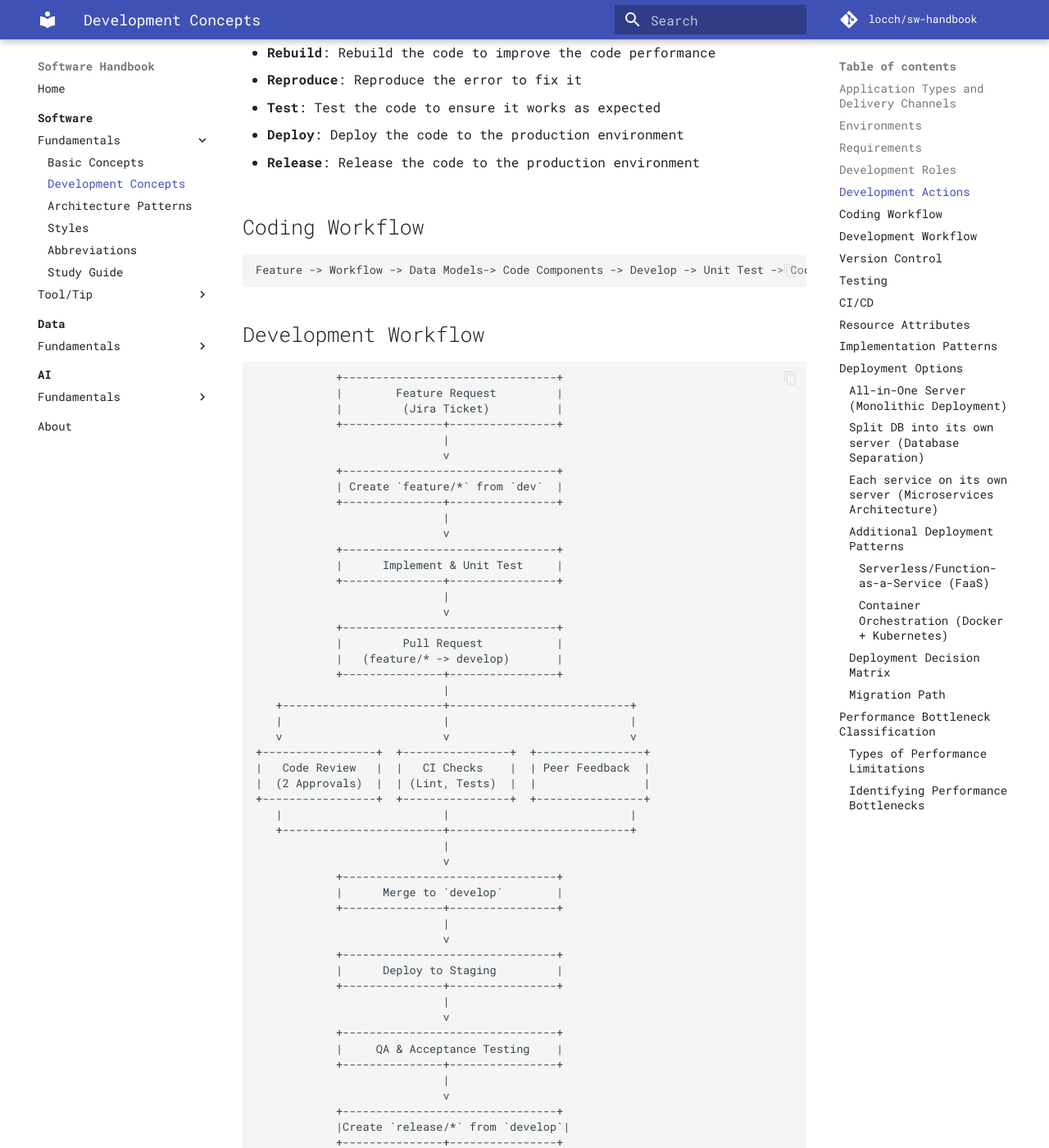
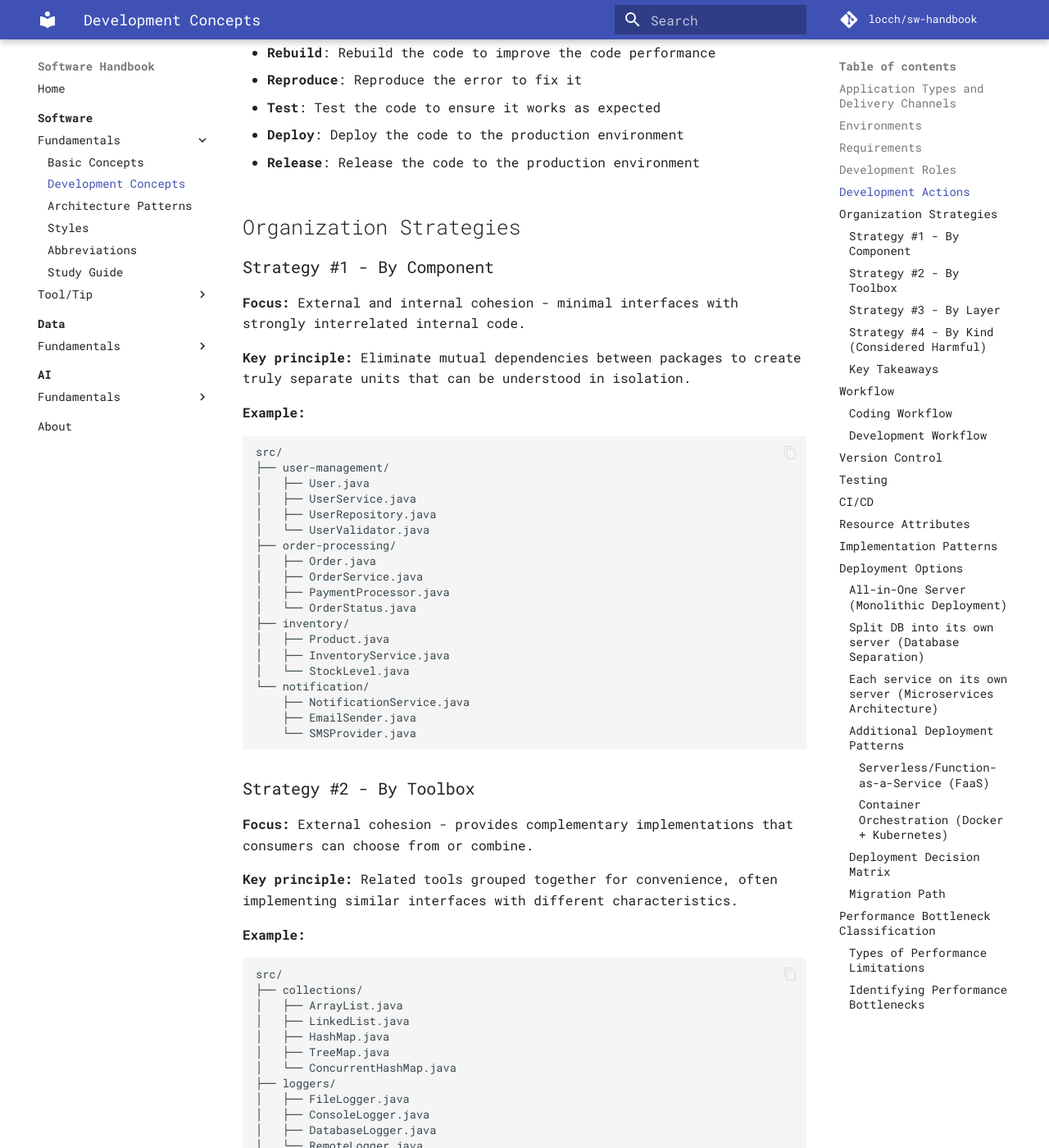
Before and after one commit to locchh/sw-handbook, an MkDocs documentation site: the page built from docs/software/basics/devlopment_concepts.md, in a window 1280 px wide and 1400 px high, scrolled down 1945 px. Shown: the whole window at 82% size. Built offline with MkDocs 1.6.1 and Material for MkDocs 9.7.7, drawn with Linux system fonts in a browser that asks for light colours; comment, search, counter and statistics services are not loaded; some of the changed text lies outside the part shown.

Commit message:
docs: add organization strategies and expand version control sections

````diff
--- a/docs/software/basics/devlopment_concepts.md
+++ b/docs/software/basics/devlopment_concepts.md
@@ -78,13 +78,165 @@
 
 - **Release**: Release the code to the production environment
 
-## Coding Workflow
+
+## Organization Strategies
+
+### Strategy #1 - By Component
+**Focus:** External and internal cohesion - minimal interfaces with strongly interrelated internal code.
+
+**Key principle:** Eliminate mutual dependencies between packages to create truly separate units that can be understood in isolation.
+
+**Example:**
+```
+src/
+├── user-management/
+│   ├── User.java
+│   ├── UserService.java
+│   ├── UserRepository.java
+│   └── UserValidator.java
+├── order-processing/
+│   ├── Order.java
+│   ├── OrderService.java
+│   ├── PaymentProcessor.java
+│   └── OrderStatus.java
+├── inventory/
+│   ├── Product.java
+│   ├── InventoryService.java
+│   └── StockLevel.java
+└── notification/
+    ├── NotificationService.java
+    ├── EmailSender.java
+    └── SMSProvider.java
+```
+
+### Strategy #2 - By Toolbox
+**Focus:** External cohesion - provides complementary implementations that consumers can choose from or combine.
+
+**Key principle:** Related tools grouped together for convenience, often implementing similar interfaces with different characteristics.
+
+**Example:**
+```
+src/
+├── collections/
+│   ├── ArrayList.java
+│   ├── LinkedList.java
+│   ├── HashMap.java
+│   ├── TreeMap.java
+│   └── ConcurrentHashMap.java
+├── loggers/
+│   ├── FileLogger.java
+│   ├── ConsoleLogger.java
+│   ├── DatabaseLogger.java
+│   └── RemoteLogger.java
+├── parsers/
+│   ├── JsonParser.java
+│   ├── XmlParser.java
+│   ├── CsvParser.java
+│   └── YamlParser.java
+└── validators/
+    ├── EmailValidator.java
+    ├── PhoneValidator.java
+    └── CreditCardValidator.java
+```
+
+### Strategy #3 - By Layer
+**Focus:** Workflow cohesion - organized along deployment boundaries or contributor responsibility areas.
+
+**Key principle:** Wide interfaces accessed piecemeal, but often leads to changes spanning multiple layers.
+
+**Example:**
+```
+src/
+├── presentation/
+│   ├── UserController.java
+│   ├── OrderController.java
+│   ├── ProductController.java
+│   └── ErrorHandler.java
+├── business/
+│   ├── UserService.java
+│   ├── OrderService.java
+│   ├── ProductService.java
+│   └── BusinessRules.java
+├── data/
+│   ├── UserRepository.java
+│   ├── OrderRepository.java
+│   ├── ProductRepository.java
+│   └── DatabaseConfig.java
+└── infrastructure/
+    ├── EmailService.java
+    ├── CacheService.java
+    ├── LoggingService.java
+    └── SecurityService.java
+```
+
+### Strategy #4 - By Kind (Considered Harmful)
+**Focus:** Grouping by class type rather than functionality - creates artificial categories.
+
+**Key principle:** The author considers this harmful as it hides complexity while maintaining tight coupling between packages.
+
+**Example (Anti-pattern):**
+```
+src/
+├── interfaces/
+│   ├── UserInterface.java
+│   ├── OrderInterface.java
+│   ├── ProductInterface.java
+│   └── PaymentInterface.java
+├── entities/
+│   ├── User.java
+│   ├── Order.java
+│   ├── Product.java
+│   └── Payment.java
+├── managers/
+│   ├── UserManager.java
+│   ├── OrderManager.java
+│   ├── ProductManager.java
+│   └── PaymentManager.java
+├── helpers/
+│   ├── ValidationHelper.java
+│   ├── ConversionHelper.java
+│   └── UtilityHelper.java
+└── exceptions/
+    ├── UserException.java
+    ├── OrderException.java
+    └── ValidationException.java
+```
+
+### Key Takeaways
+- **Component organization** is the strongest strategy, emphasizing true separation and minimal coupling
+- **Toolbox organization** works well for complementary implementations
+- **Layer organization** should be used cautiously as it often increases complexity
+- **Kind organization** is an anti-pattern that hides rather than solves complexity issues
+
+The article emphasizes that the main goal is reducing complexity through proper separation, not just making packages smaller. Read the [blog post](https://medium.com/@msandin/strategies-for-organizing-code-2c9d690b6f33) for more details.
+
+
+## Workflow
+
+### Coding Workflow
 
 ```
-Feature -> Workflow -> Data Models-> Code Components -> Develop -> Unit Test -> Code Review
++---------+      +-----------+      +-------------+      +-----------------+
+| Feature | ---> | Workflow  | ---> | Data Models | ---> | Code Components |
++---------+      +-----------+      +-------------+      +-----------------+
+                                                             |
+                                                             v
+                                                      +--------------+
+                                                      |   Develop    |
+                                                      +--------------+
+                                                             |
+                                                             v
+                                                      +--------------+
+                                                      |  Unit Test   |
+                                                      +--------------+
+                                                             |
+                                                             v
+                                                      +--------------+
+                                                      | Code Review  |
+                                                      +--------------+
 ```
 
-## Development Workflow
+### Development Workflow
 
 ```ascii
             +--------------------------------+
@@ -152,6 +304,12 @@ Feature -> Workflow -> Data Models-> Code Components -> Develop -> Unit Test ->
 
 ## Version Control
 
+**Version control tools**
+- Git
+- dvc (Data Version Control)
+- svn (Subversion)
+
+
 **Semantic Versioning**
 - `v1.2.3` means `Major.Minor.Patch`, where `Major` is when you make incompatible API changes, `Minor` is when you add functionality in a backwards-compatible manner, and `Patch` is when you make backwards-compatible bug fixes
 
````
Also changed, not shown: other parts of docs/software/basics/devlopment_concepts.md (+3 -0 lines).
